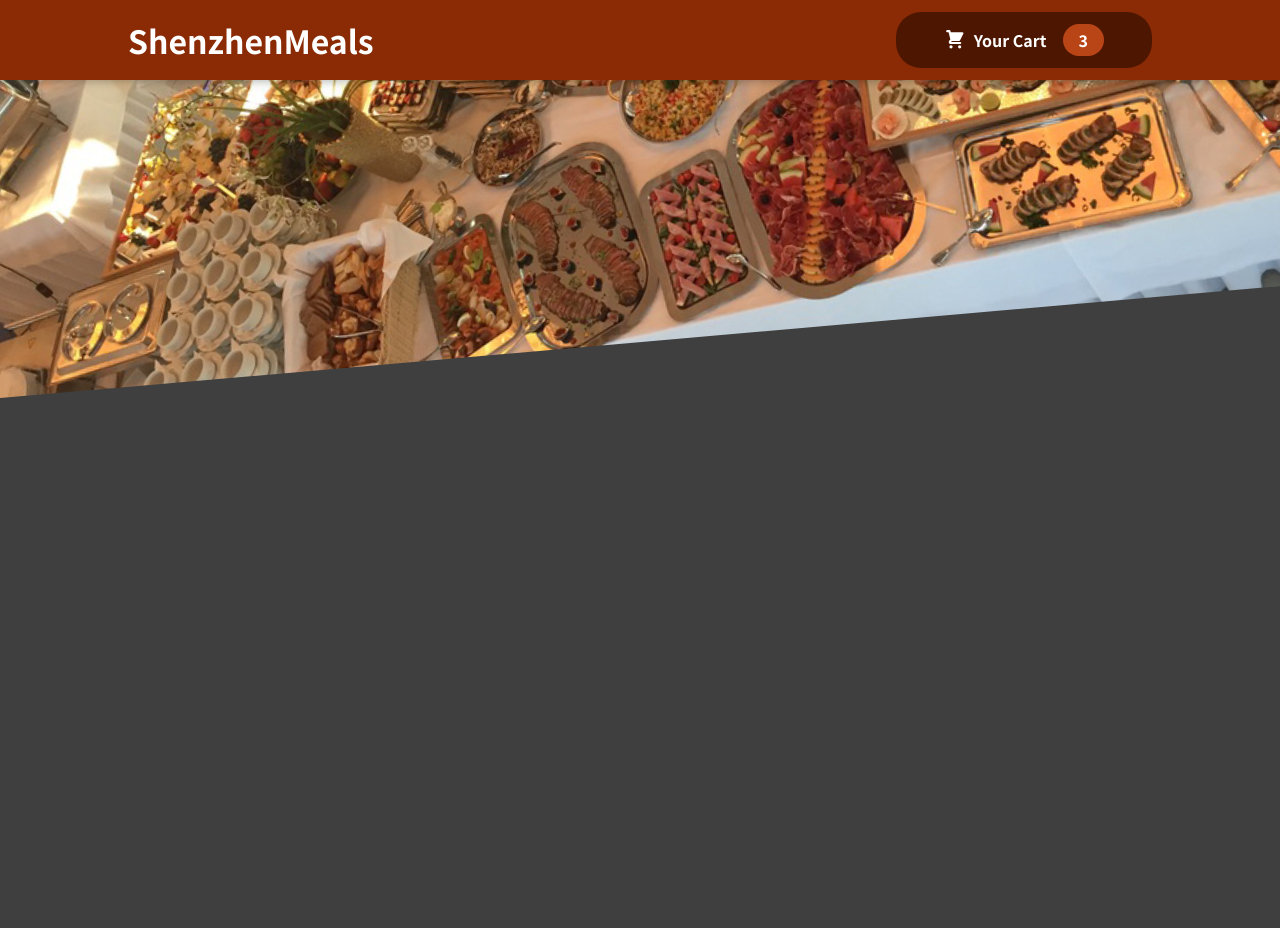
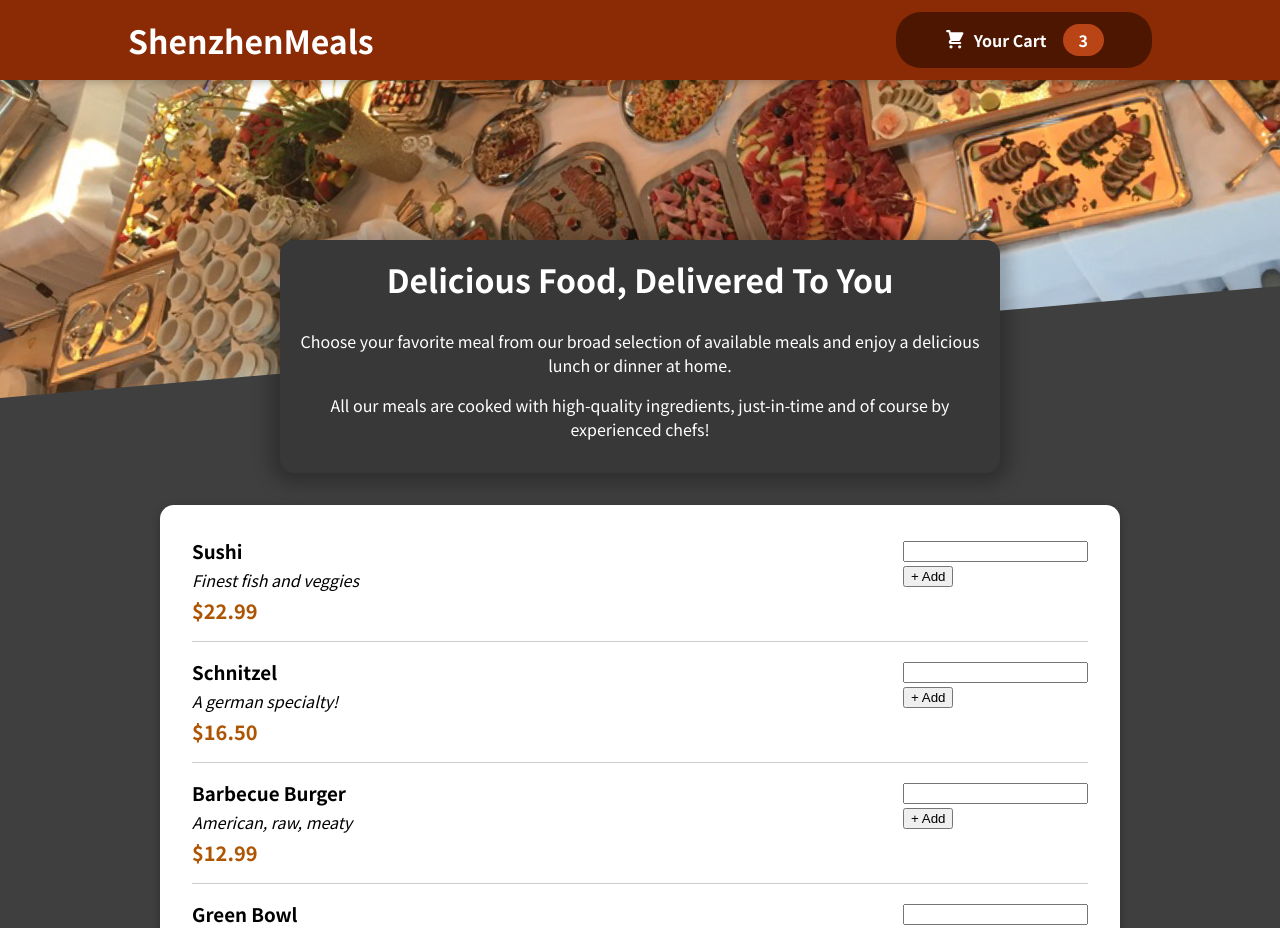
Before and after one commit to VictoriaSTo/food-order-app, a React (Create React App) app: page / in a window 1280 px wide. Shown: the top 928 px of the page. Before the commit the page ends 800 px from the top, so only its background shows below. Built offline with nearby package versions, Linux system fonts and the light colour scheme.

Commit message:
added meals and card components

```diff
--- a/src/App.js
+++ b/src/App.js
@@ -1,10 +1,14 @@
 import React from 'react';
 import Header from './components/Layout/Header'
+import Meals from './components/Meals/Meals'
 
 function App() {
   return (
     <React.Fragment>
       <Header />
+      <main>
+        <Meals />
+      </main>
     </React.Fragment>
   );
 }
--- /dev/null
+++ b/src/components/Meals/AvailableMeals.js
@@ -0,0 +1,50 @@
+import React from 'react';
+import classes from './AvailableMeals.module.css'
+import Card from '../UI/Card';
+import MealItem from './MealItem/MealItem';
+
+const DUMMY_MEALS = [
+  {
+    id: 'm1',
+    name: 'Sushi',
+    description: 'Finest fish and veggies',
+    price: 22.99,
+  },
+  {
+    id: 'm2',
+    name: 'Schnitzel',
+    description: 'A german specialty!',
+    price: 16.5,
+  },
+  {
+    id: 'm3',
+    name: 'Barbecue Burger',
+    description: 'American, raw, meaty',
+    price: 12.99,
+  },
+  {
+    id: 'm4',
+    name: 'Green Bowl',
+    description: 'Healthy...and green...',
+    price: 18.99,
+  },
+];
+
+const AvailableMeals = () => {
+const mealsList = DUMMY_MEALS.map(meal =>
+  <MealItem
+    key={meal.id}
+    name={meal.name}
+    description={meal.description}
+    price={meal.price}
+  />
+);
+
+  return (<Card className={classes.meals}>
+    <ul>
+      {mealsList}
+    </ul>
+  </Card>);
+};
+
+export default AvailableMeals;
--- /dev/null
+++ b/src/components/Meals/AvailableMeals.module.css
@@ -0,0 +1,24 @@
+.meals {
+  max-width: 60rem;
+  width: 90%;
+  margin: 2rem auto;
+  animation: meals-appear 1s ease-out forwards;
+}
+
+.meals ul {
+  list-style: none;
+  margin: 0;
+  padding: 0;
+}
+
+@keyframes meals-appear {
+  from {
+    opacity: 0;
+    transform: translateY(3rem);
+  }
+
+  to {
+    opacity: 1;
+    transform: translateY(0);
+  }
+}
--- /dev/null
+++ b/src/components/Meals/MealItem/MealItem.js
@@ -0,0 +1,23 @@
+import React from 'react';
+import MealItemForm from './MealItemForm';
+
+import classes from './MealItem.module.css';
+
+const MealItem = (props) => {
+  const price = `$${props.price.toFixed(2)}`
+
+  return (
+    <li className={classes.meal}>
+      <div>
+          <h3>{props.name}</h3>
+          <div className={classes.description}>{props.description}</div>
+          <div className={classes.price}>{price}</div>
+      </div>
+      <div>
+        <MealItemForm />
+      </div>
+    </li>
+  );
+};
+
+export default MealItem;
--- /dev/null
+++ b/src/components/Meals/MealItem/MealItem.module.css
@@ -0,0 +1,22 @@
+.meal {
+  display: flex;
+  justify-content: space-between;
+  margin: 1rem;
+  padding-bottom: 1rem;
+  border-bottom: 1px solid #ccc;
+}
+
+.meal h3 {
+  margin: 0 0 0.25rem 0;
+}
+
+.description {
+  font-style: italic;
+}
+
+.price {
+  margin-top: 0.25rem;
+  font-weight: bold;
+  color: #ad5502;
+  font-size: 1.25rem;
+}
--- /dev/null
+++ b/src/components/Meals/MealItem/MealItemForm.js
@@ -0,0 +1,12 @@
+import React from 'react';
+
+const MealItemForm = () => {
+  return (<div>
+    <form>
+      <input type="number"></input>
+    </form>
+    <button>+ Add</button>
+  </div>)
+};
+
+export default MealItemForm;
--- /dev/null
+++ b/src/components/Meals/Meals.js
@@ -0,0 +1,14 @@
+import React from 'react';
+import AvailableMeals from './AvailableMeals';
+import MealsSummary from './MealsSummary';
+
+const Meals = () => {
+  return (
+  <React.Fragment>
+    <MealsSummary />
+    <AvailableMeals />
+  </React.Fragment>
+  )
+};
+
+export default Meals;
--- /dev/null
+++ b/src/components/Meals/MealsSummary.js
@@ -0,0 +1,19 @@
+import classes from './MealsSummary.module.css';
+
+const MealsSummary = () => {
+  return (
+    <section className={classes.summary}>
+      <h2>Delicious Food, Delivered To You</h2>
+      <p>
+        Choose your favorite meal from our broad selection of available meals
+        and enjoy a delicious lunch or dinner at home.
+      </p>
+      <p>
+        All our meals are cooked with high-quality ingredients, just-in-time and
+        of course by experienced chefs!
+      </p>
+    </section>
+  );
+};
+
+export default MealsSummary;
--- /dev/null
+++ b/src/components/Meals/MealsSummary.module.css
@@ -0,0 +1,18 @@
+.summary {
+  text-align: center;
+  max-width: 45rem;
+  width: 90%;
+  margin: auto;
+  margin-top: -10rem;
+  position: relative;
+  background-color: #383838;
+  color: white;
+  border-radius: 14px;
+  padding: 1rem;
+  box-shadow: 0 1px 18px 10px rgba(0, 0, 0, 0.25);
+}
+
+.summary h2 {
+  font-size: 2rem;
+  margin-top: 0;
+}
--- /dev/null
+++ b/src/components/UI/Card.js
@@ -0,0 +1,9 @@
+import React from 'react';
+import classes from './Card.module.css'
+
+const Card = (props) => {
+  const styles = classes.card + " " + props.className
+  return <div className={styles}>{props.children}</div>
+};
+
+export default Card;
--- /dev/null
+++ b/src/components/UI/Card.module.css
@@ -0,0 +1,6 @@
+.card {
+  padding: 1rem;
+  box-shadow: 0 2px 8px rgba(0, 0, 0, 0.25);
+  border-radius: 14px;
+  background-color: white;
+}
```
Also changed, not shown: src/components/Meals/MealItem/MealItemForm.module.css (added, +20 -0 lines), 1 other file (tests, documents, lock files or other folders).
